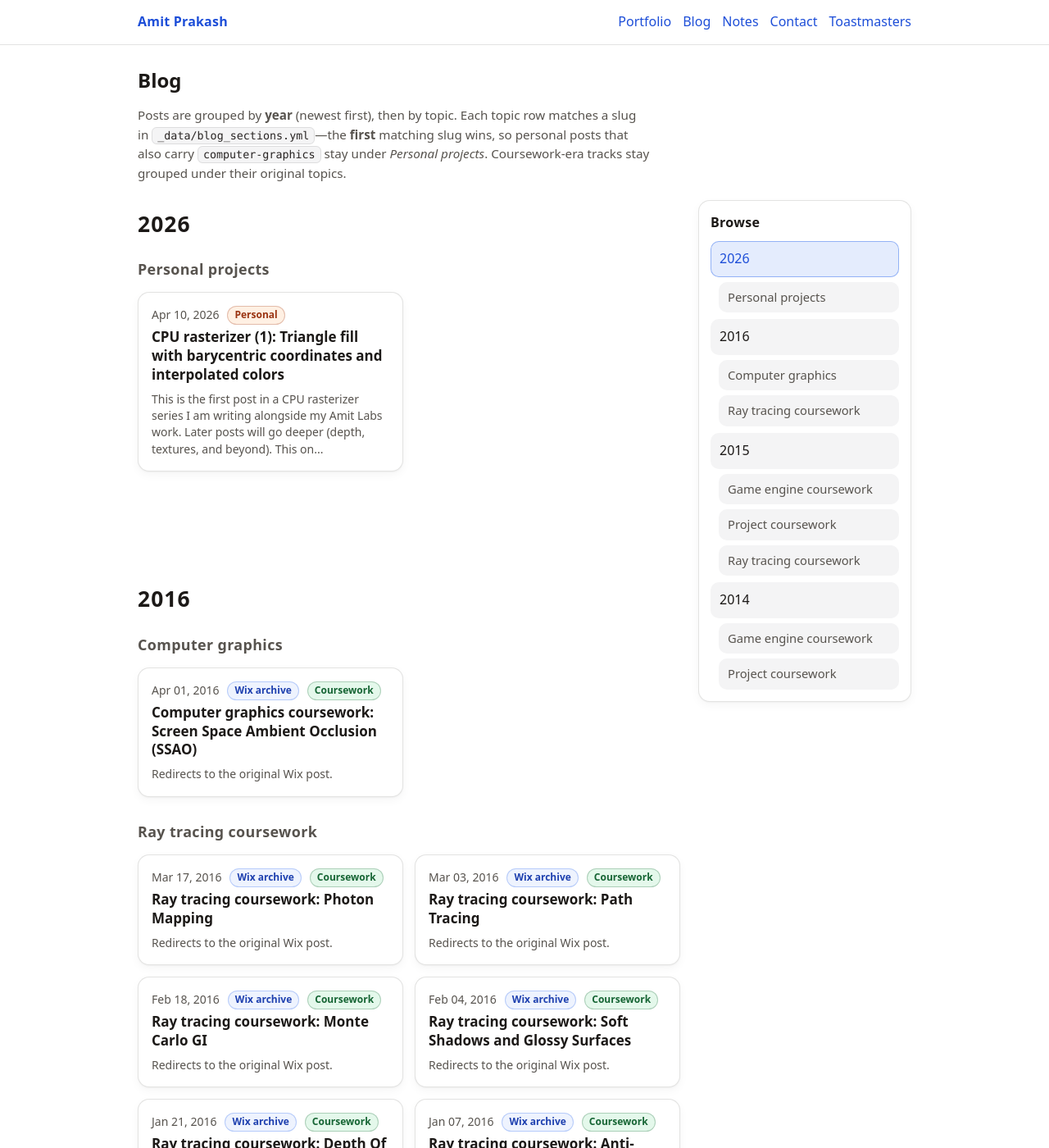
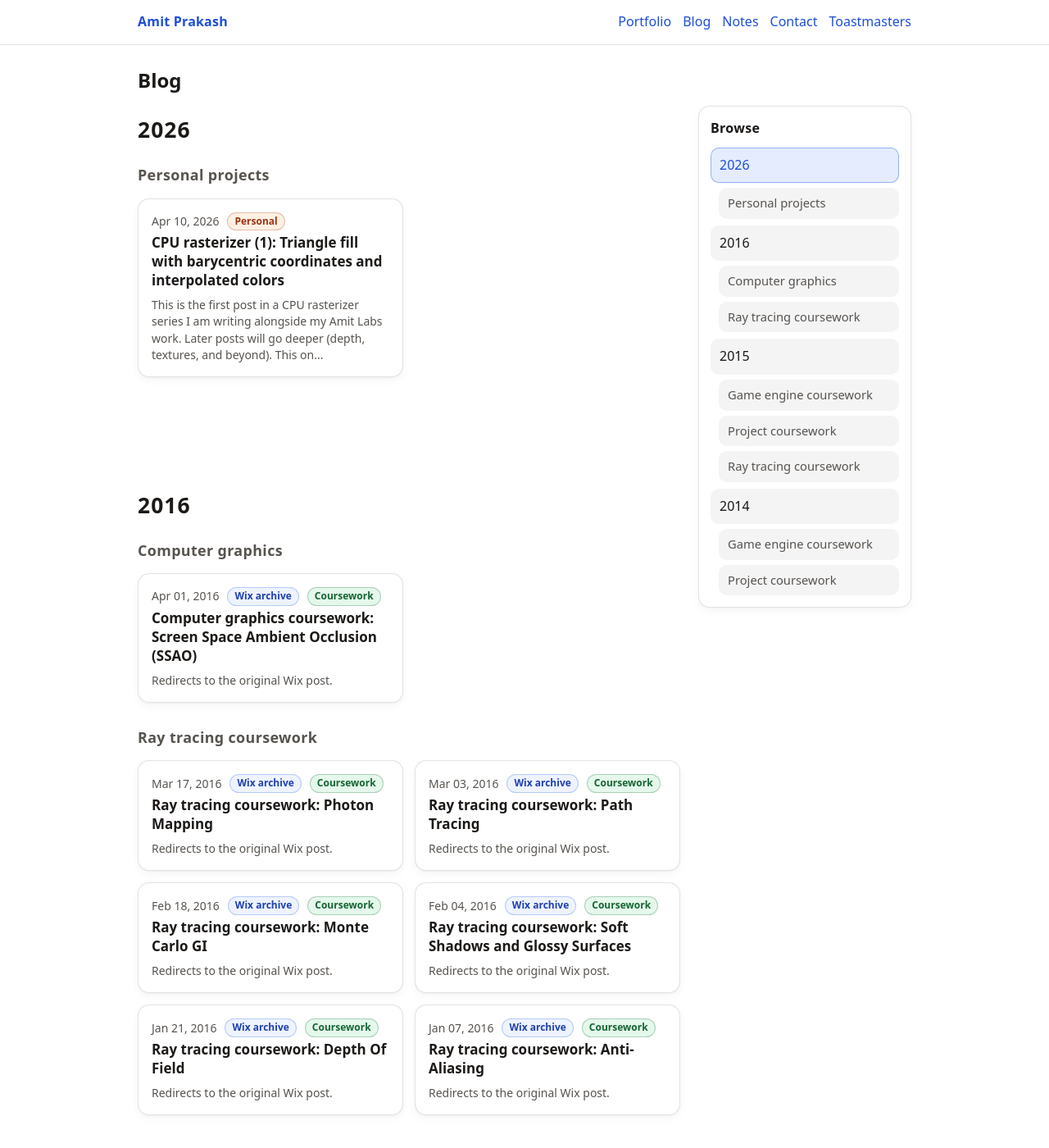
Before and after one commit to amitprakash07/amitprakash07.github.io, a Jekyll site: the page built from blogs/index.html, in a window 1280 px wide and 1400 px high. Shown: the whole window at 82% size. Built offline with Jekyll 4.4.1, drawn with Linux system fonts in a browser that asks for light colours.

Commit message:
Update style

```diff
--- a/_config.yml
+++ b/_config.yml
@@ -4,7 +4,7 @@
 baseurl: ""
 
 # Append to stylesheet URL so browsers/CDN pick up CSS changes after deploy (bump when you edit style.css).
-assets_css_version: "6"
+assets_css_version: "7"
 
 markdown: kramdown
 
--- a/assets/css/style.css
+++ b/assets/css/style.css
@@ -253,24 +253,7 @@
   box-shadow: 0 1px 2px rgba(28, 25, 23, 0.04), 0 4px 12px rgba(28, 25, 23, 0.04);
 }
 
-/* Blog index: stacked sections (scales to many categories); cards use a responsive grid */
-.blog-index-lede {
-  margin: 0 0 20px;
-  color: var(--muted);
-  font-size: 0.95rem;
-  line-height: 1.55;
-  max-width: 72ch;
-}
-
-.blog-index-lede code {
-  font-size: 0.88em;
-  color: var(--code-text);
-  background: var(--code-bg);
-  padding: 2px 6px;
-  border-radius: 6px;
-  border: 1px solid var(--code-border);
-}
-
+/* Blog index */
 .blog-index-layout {
   display: grid;
   grid-template-columns: minmax(0, 1fr) 260px;
@@ -570,27 +553,32 @@
 .home-actions {
   display: flex;
   flex-wrap: wrap;
-  gap: 10px;
-  margin: 20px 0 14px;
+  align-items: center;
+  gap: 6px 8px;
+  margin: 1.1rem 0 12px;
 }
 
+/* Compact text-style quick links (not large pill buttons) */
 .home-button {
   display: inline-flex;
   align-items: center;
   justify-content: center;
-  min-width: 120px;
-  padding: 10px 16px;
-  border-radius: 999px;
-  border: 1px solid var(--accent-border-strong);
-  background: var(--accent-tint);
-  color: var(--link);
-  font-weight: 600;
+  padding: 4px 10px;
+  font-size: 0.8125rem;
+  font-weight: 500;
+  line-height: 1.35;
+  letter-spacing: 0.01em;
+  border-radius: 5px;
+  border: 1px solid var(--border);
+  background: transparent;
+  color: var(--text);
 }
 
 .home-button:hover {
   text-decoration: none;
-  background: var(--accent-tint-hover);
-  color: var(--link-hover);
+  border-color: var(--border-strong);
+  background: var(--code-bg);
+  color: var(--link);
 }
 
 .home-links {
--- a/blogs/index.html
+++ b/blogs/index.html
@@ -2,8 +2,6 @@
 layout: page
 title: Blog
 ---
-
-<p class="blog-index-lede">Posts are grouped by <strong>year</strong> (newest first), then by topic. Each topic row matches a slug in <code>_data/blog_sections.yml</code>—the <strong>first</strong> matching slug wins, so personal posts that also carry <code>computer-graphics</code> stay under <em>Personal projects</em>. Coursework-era tracks stay grouped under their original topics.</p>
 
 {% comment %} Unique years, newest first {% endcomment %}
 {% assign years_unique = "" | split: "" %}
```
Also changed, not shown: index.html (+5 -5 lines).
